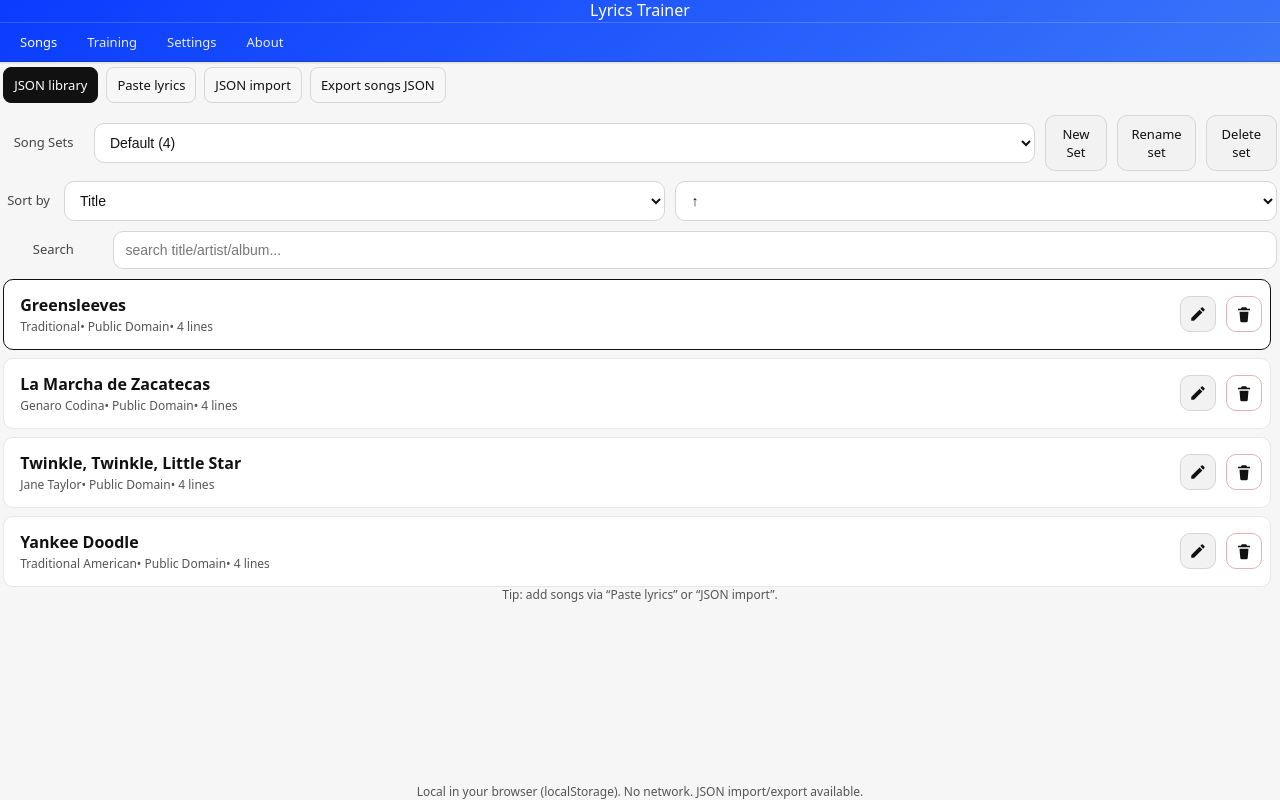
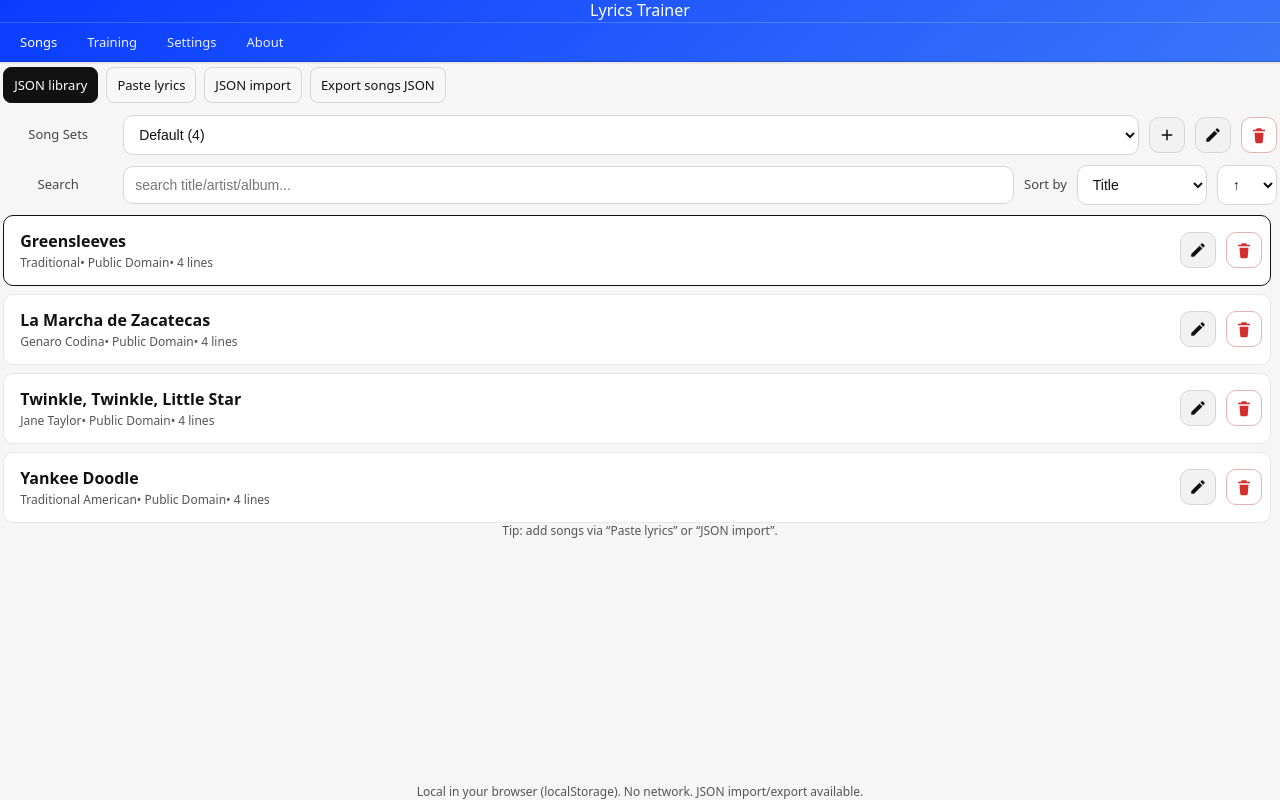
Before and after one commit to niwrA/lyrics-trainer, a Vue app: page / in a window 1280 px wide. Built offline with nearby package versions, Linux system fonts and the light colour scheme.

Commit message:
Layout improvements for sets

```diff
--- a/src/App.vue
+++ b/src/App.vue
@@ -56,33 +56,47 @@
           <div v-if="sourceTab === 'library'" class="panel">
             <div class="row">
               <label>{{ t("songSets") }}</label>
+              <div class="row-grow">
                 <select v-model="currentSetId">
                   <option v-for="set in songSets" :key="set.id" :value="set.id">
                     {{ set.name }} ({{ set.songs.length }})
                   </option>
                 </select>
-              <button class="btn" @click="createNewSet()">{{ t("newSet") }}</button>
-              <button class="btn" @click="renameCurrentSet()">{{ t("renameSet") }}</button>
-              <button class="btn" @click="deleteCurrentSet()">{{ t("deleteSet") }}</button>
+              </div>
+              <button class="icon-btn primary" @click="createNewSet()" :title="t('newSet')" :aria-label="t('newSet')">
+                <svg viewBox="0 0 24 24" width="18" height="18" aria-hidden="true">
+                  <path d="M19 13h-6v6h-2v-6H5v-2h6V5h2v6h6v2z" fill="currentColor"/>
+                </svg>
+              </button>
+              <button class="icon-btn primary" @click="renameCurrentSet()" :title="t('renameSet')" :aria-label="t('renameSet')">
+                <svg viewBox="0 0 24 24" width="18" height="18" aria-hidden="true">
+                  <path d="M3 17.25V21h3.75L17.81 9.94l-3.75-3.75L3 17.25z" fill="currentColor"/>
+                  <path d="M20.71 7.04c.39-.39.39-1.02 0-1.41l-2.34-2.34c-.39-.39-1.02-.39-1.41 0l-1.83 1.83 3.75 3.75 1.83-1.83z" fill="currentColor"/>
+                </svg>
+              </button>
+              <button class="icon-btn danger" @click="deleteCurrentSet()" :title="t('deleteSet')" :aria-label="t('deleteSet')">
+                <svg viewBox="0 0 24 24" width="18" height="18" aria-hidden="true">
+                  <path d="M9 3h6l1 2h4v2H4V5h4l1-2zm1 7h2v9h-2v-9zm4 0h2v9h-2v-9zM7 10h2v9H7v-9zm1-1h10l-1 12a2 2 0 0 1-2 2H9a2 2 0 0 1-2-2L6 9h2z" fill="#d32f2f"/>
+                </svg>
+              </button>
             </div>
 
             <div class="row">
-              <label>{{ t("sortBy") }}</label>
-              <select v-model="songSort.key">
+              <label>{{ t("search") }}</label>
+              <input v-model="songSearch" :placeholder="t('searchPlaceholder')" class="search-input" />
+              <div class="sort-controls">
+                <label class="sort-label">{{ t("sortBy") }}</label>
+                <select v-model="songSort.key" class="sort-select">
                   <option value="title">{{ t("sortTitle") }}</option>
                   <option value="artist">{{ t("sortArtist") }}</option>
                   <option value="createdAt">{{ t("sortCreatedAt") }}</option>
                   <option value="lines">{{ t("sortLines") }}</option>
                 </select>
-              <select v-model="songSort.dir">
+                <select v-model="songSort.dir" class="sort-select-dir">
                   <option value="asc">{{ t("sortAsc") }}</option>
                   <option value="desc">{{ t("sortDesc") }}</option>
                 </select>
               </div>
-
-            <div class="row">
-              <label>{{ t("search") }}</label>
-              <input v-model="songSearch" :placeholder="t('searchPlaceholder')" />
             </div>
 
             <div class="song-list">
@@ -113,7 +127,7 @@
                   <svg viewBox="0 0 24 24" width="18" height="18" aria-hidden="true">
                     <path
                       d="M9 3h6l1 2h4v2H4V5h4l1-2zm1 7h2v9h-2v-9zm4 0h2v9h-2v-9zM7 10h2v9H7v-9zm1-1h10l-1 12a2 2 0 0 1-2 2H9a2 2 0 0 1-2-2L6 9h2z"
-                      fill="currentColor" />
+                      fill="#d32f2f" />
                   </svg>
                 </button>
               </div>
@@ -2905,6 +2919,48 @@ main.grid {
   width: 110px;
   color: #444;
   font-size: 13px;
+  flex-shrink: 0;
+}
+
+.row-grow {
+  flex: 1;
+  display: flex;
+  gap: 10px;
+  min-width: 0;
+}
+
+.row-grow > select {
+  flex: 1;
+}
+
+.search-input {
+  flex: 1;
+  min-width: 200px;
+}
+
+.sort-controls {
+  display: flex;
+  gap: 10px;
+  align-items: center;
+  flex-shrink: 0;
+}
+
+.sort-label {
+  width: auto;
+  color: #444;
+  font-size: 13px;
+  white-space: nowrap;
+  margin: 0;
+}
+
+.sort-select {
+  width: 130px;
+  flex-shrink: 0;
+}
+
+.sort-select-dir {
+  width: 60px;
+  flex-shrink: 0;
 }
 
 input,
```
Lines whose indentation alone changed are shown as unchanged.
